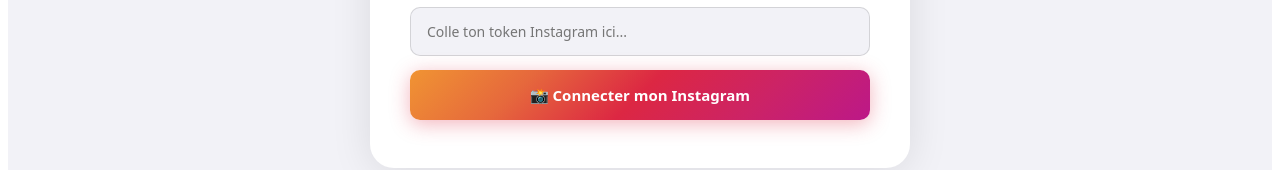
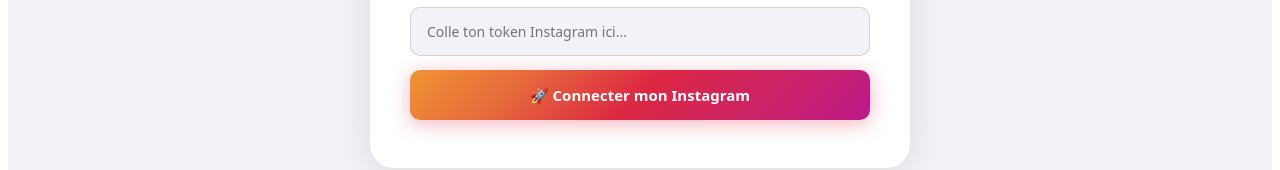
Before and after one commit to M4RK-jarvis/jarvis-analytics, a Next.js app in the folder jarvis/: page / in a window 1280 px wide. Shown: the part 579-749 px from the top of the page. Built offline with nearby package versions, Linux system fonts and the light colour scheme.

Commit message:
Update index.js

```diff
--- a/jarvis/pages/index.js
+++ b/jarvis/pages/index.js
@@ -102,7 +102,12 @@
           onChange={e => setToken(e.target.value)}
           onKeyPress={e => e.key === 'Enter' && connect()}
         />
-        <button style={styles.connectBtn} onClick={connect}>📸 Connecter mon Instagram</button>
+        <button
+  style={styles.connectBtn}
+  onClick={() => window.location.href = '/api/auth/meta/login'}
+>
+  🚀 Connecter mon Instagram
+</button>
       </div>
     </div>
   );
```
